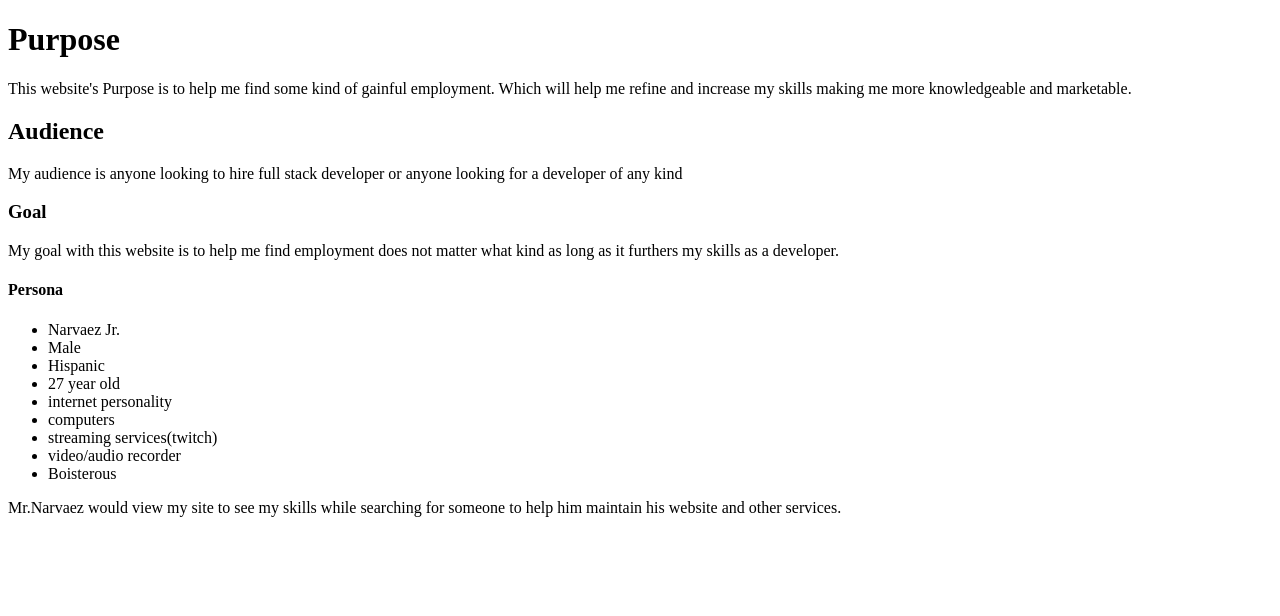
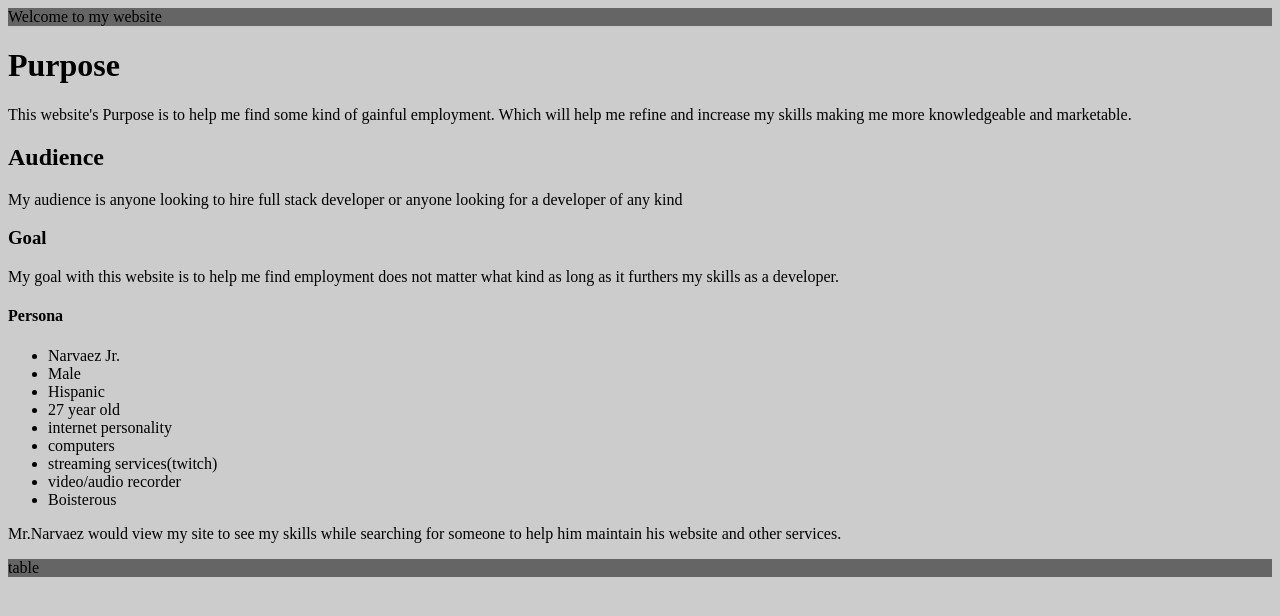
Before and after one commit to Cuneo/dominiccuneo, a PHP site: page /milestone-1.php in a window 1280 px wide. Shown: the top 616 px of the page. Run offline with PHP 8.4, Linux system fonts and the light colour scheme.

Commit message:
added csssheet

```diff
--- a/public_html/documentation/milestone-1.php
+++ b/public_html/documentation/milestone-1.php
@@ -1,10 +1,12 @@
 <!DOCTYPE html>
 <html lang="en">
 	<head>
+		<link type="text/css" rel="stylesheet" href="style.css"/>
 		<meta charset="utf-8"/>
 		<title> Dominic Cuneo </title>
 	</head>
 	<body>
+		<header> Welcome to my website </header>
 		<h1>Purpose</h1>
 				<p> This website's Purpose is to help me find some kind of gainful employment. Which will help me refine and
 				increase my skills making me more knowledgeable and marketable.  </p>
@@ -25,6 +27,7 @@
 			<li>Boisterous</li>
 		</ul>
 		<p>Mr.Narvaez would view my site to see my skills while searching for someone to help him maintain his website and other services.  </p>
-	</body
+		<footer>table</footer>
+	</body>
 
 </html
--- /dev/null
+++ b/public_html/documentation/style.css
@@ -0,0 +1,9 @@
+header {
+	background-color:rgba(0, 0, 0, 0.5)
+}
+body{
+	background-color: rgba(0, 0, 0, 0.2)
+}
+footer {
+	background-color:rgba(0, 0, 0, 0.5)
+}
```
